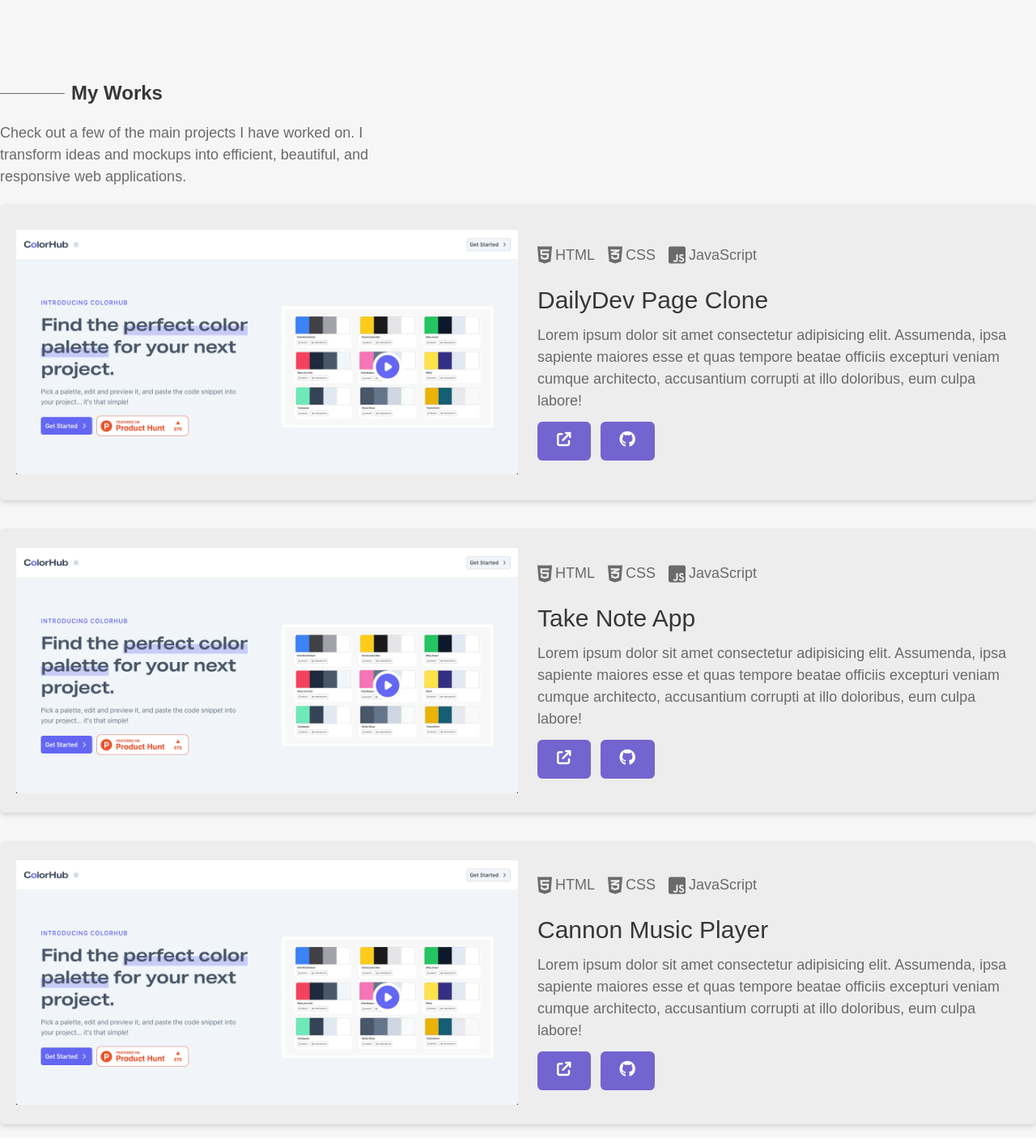
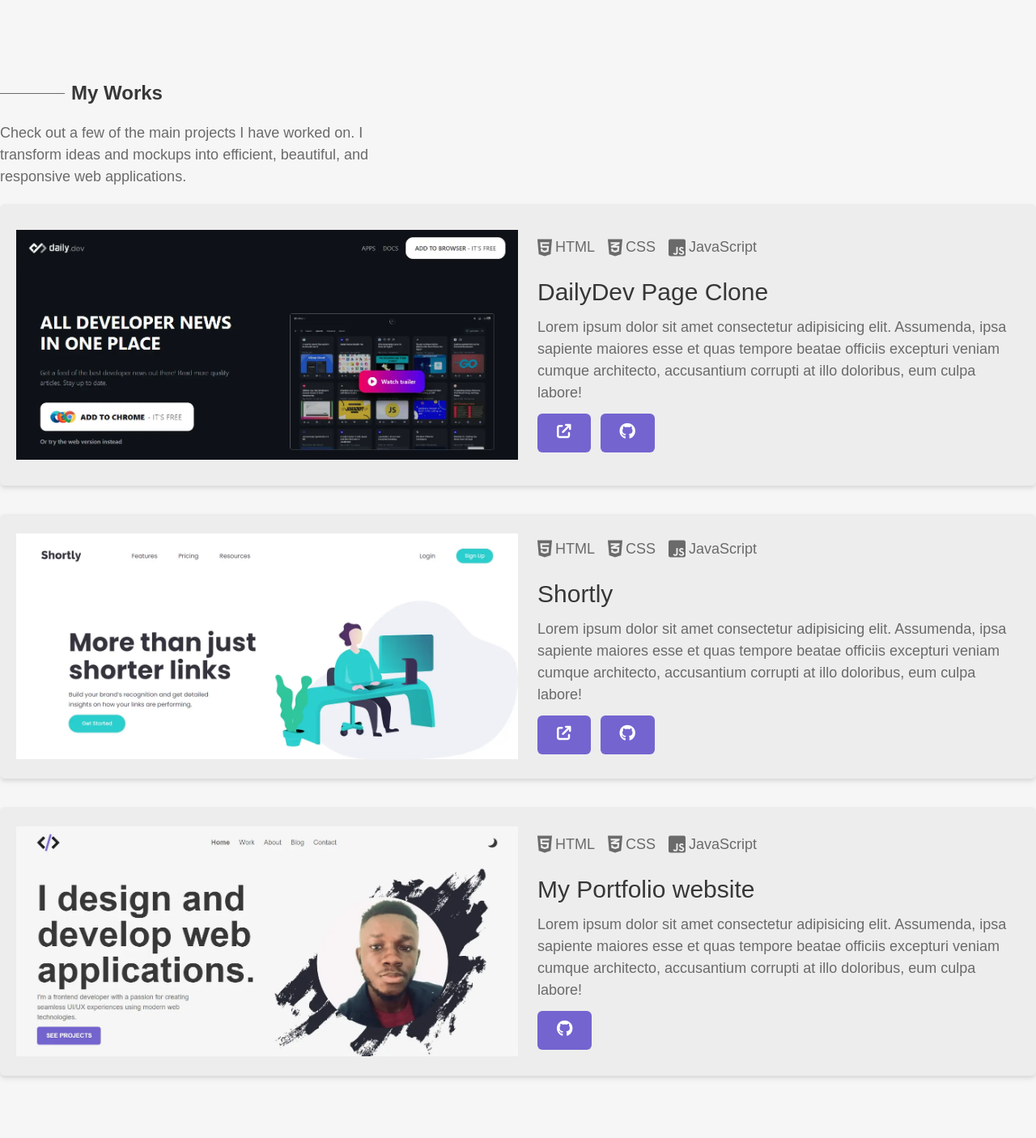
Before and after one commit to dboatengg/personal-website, a website: page index.html in a window 1280 px wide. Shown: the part 618-2024 px from the top of the page at 81% size. Drawn offline with Linux system fonts and the light colour scheme.

Commit message:
Add project details

```diff
--- a/index.html
+++ b/index.html
@@ -151,7 +151,7 @@
             <div
               class="card flex flex-col md:flex-row items-center gap-6 bg-card-light dark:bg-card-dark py-8 px-5 rounded-md drop-shadow-md"
             >
-              <img src="images/project-img-1.webp" class="md:w-1/2" alt="" />
+              <img src="images/daily.dev-_-Where-developer-grow-together.webp" class="md:w-1/2" alt="" />
               <div class="flex flex-col gap-3 md:w-1/2">
                 <div class="flex items-center gap-4 flex-wrap mb-3">
                   <div class="flex items-center gap-1">
@@ -197,7 +197,7 @@
             <div
               class="card flex flex-col md:flex-row items-center card flex items-center gap-6 bg-card-light dark:bg-card-dark py-6 px-5 rounded-md drop-shadow-md"
             >
-              <img src="images/project-img-1.webp" class="md:w-1/2" alt="" />
+              <img src="images/Shortly-URL-shortening-API-Challenge (1).webp" class="md:w-1/2" alt="" />
               <div class="flex flex-col gap-3 md:w-1/2">
                 <div class="flex items-center gap-4 flex-wrap mb-3">
                   <div class="flex items-center gap-1">
@@ -216,7 +216,7 @@
                 <h3
                   class="text-3xl font-semi-bold text-title-light dark:text-title-dark"
                 >
-                  Take Note App
+                  Shortly
                 </h3>
                 <p>
                   Lorem ipsum dolor sit amet consectetur adipisicing elit.
@@ -243,7 +243,7 @@
             <div
               class="card flex flex-col md:flex-row items-center card flex items-center gap-6 bg-card-light dark:bg-card-dark py-6 px-5 rounded-md drop-shadow-md"
             >
-              <img src="images/project-img-1.webp" class="md:w-1/2" alt="" />
+              <img src="images/Boateng-Dickson-portfolio website.webp" class="md:w-1/2" alt="" />
               <div class="flex flex-col gap-3 md:w-1/2">
                 <div class="flex items-center gap-4 flex-wrap mb-3">
                   <div class="flex items-center gap-1">
@@ -262,7 +262,7 @@
                 <h3
                   class="text-3xl font-semi-bold text-title-light dark:text-title-dark"
                 >
-                  Cannon Music Player
+                  My Portfolio website
                 </h3>
                 <p>
                   Lorem ipsum dolor sit amet consectetur adipisicing elit.
@@ -271,13 +271,13 @@
                   corrupti at illo doloribus, eum culpa labore!
                 </p>
                 <div class="flex gap-3 items-center">
-                  <a
+                  <!-- <a
                     href="#"
                     class="py-3 px-6 bg-button text-text-white text-[16px] rounded-md"
                     ><i
                       class="fa-solid fa-arrow-up-right-from-square text-[20px]"
                     ></i
-                  ></a>
+                  ></a> -->
                   <a
                     href="#"
                     class="py-3 px-6 bg-button text-text-white text-[16px] rounded-md"
```
Also changed, not shown: images/Boateng-Dickson-portfolio website.webp (added), images/Shortly-URL-shortening-API-Challenge (1).webp (added), images/daily.dev-_-Where-developer-grow-together.webp (added).
